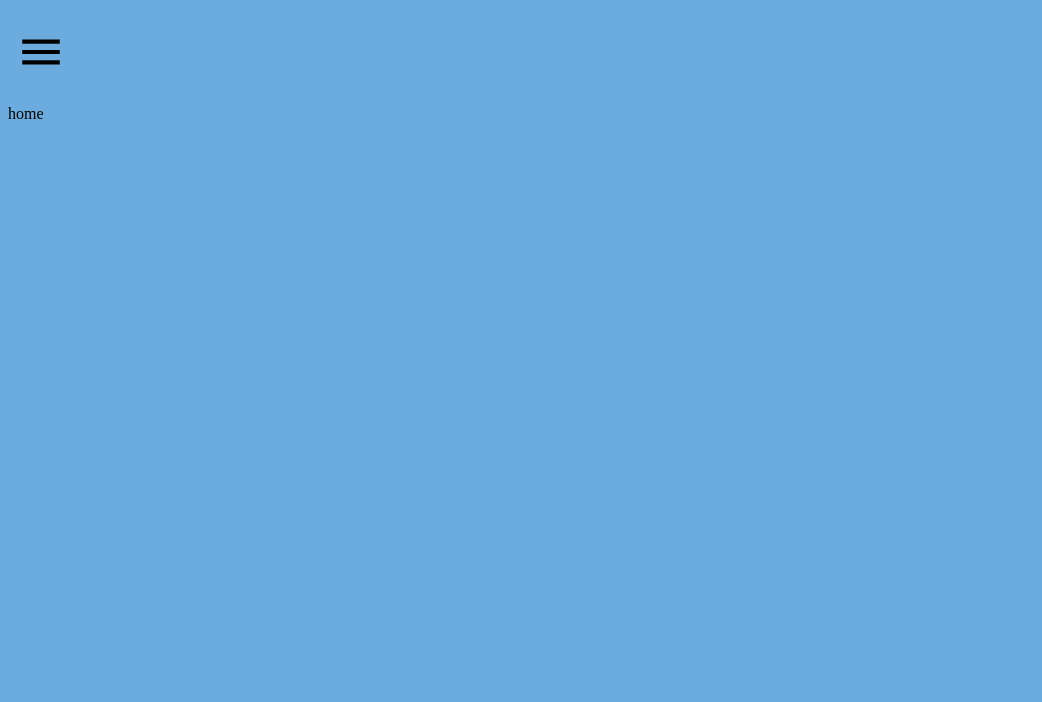
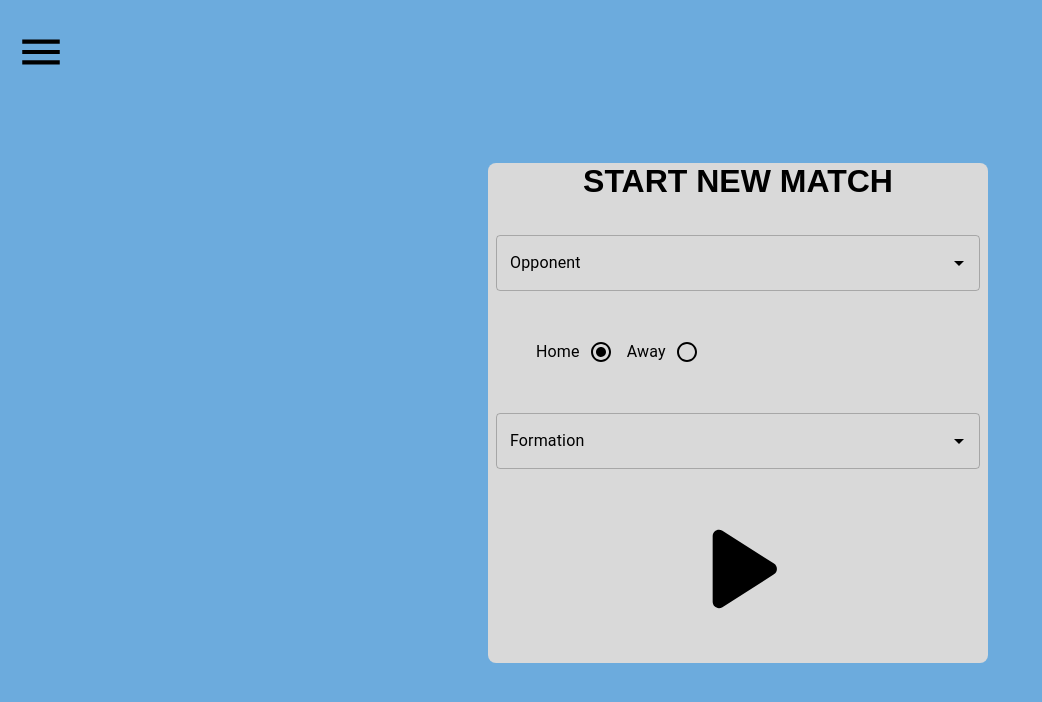
Before and after one commit to JasonP2002/man-city-hackathon-front-end, a React (Create React App) app in the folder hays-hackathon/: page / in a window 1280 px wide. Shown: the top 702 px of the page, without its empty margins (0-1042 px from the left). Built offline with nearby package versions, Linux system fonts and the light colour scheme.

Commit message:
initial selection box

```diff
--- a/hays-hackathon/src/Application.css
+++ b/hays-hackathon/src/Application.css
@@ -1,8 +1,32 @@
+body{
+    background-color: #6CABDD;
+    font-family: sans-serif;
+}
+
 h1{
     background-color: #6CABDD;
 
 }
 
-body{
-    background-color: #6CABDD;
+h2 {
+
+    text-align: center;
+    font-size: xx-large;
+
 }
+
+
+
+#dropdown, #dropdown-label{
+    color: black;
+    border-width: 5px;
+}
+
+
+.MuiSvgIcon-root{
+    color: black;
+}
+
+#playButton{
+    font-size: 9.5rem;
+}
--- a/hays-hackathon/src/components/layout/header.tsx
+++ b/hays-hackathon/src/components/layout/header.tsx
@@ -1,4 +1,3 @@
-import React from "react";
 import MenuListComposition from "./NavigationBar";
 
 const Header = () => {
--- a/hays-hackathon/src/components/pages/Home.tsx
+++ b/hays-hackathon/src/components/pages/Home.tsx
@@ -1,13 +1,155 @@
-import React from "react";
+import React, { useState } from "react";
 import Layout from "../layout/layout";
+import Box from "@mui/material/Box";
+import TextField from "@mui/material/TextField";
+import Autocomplete from "@mui/material/Autocomplete";
+import { createTheme, ThemeProvider } from "@mui/material/styles";
+import {
+  FormControl,
+  FormControlLabel,
+  IconButton,
+  Radio,
+  RadioGroup,
+} from "@mui/material";
+import PlayArrowRoundedIcon from "@mui/icons-material/PlayArrowRounded";
+import { useNavigate } from "react-router";
 
 export interface IHomePageProps {}
+const teams = [
+  { label: "Manchester United", shorthand: "MUN" },
+  { label: "West Ham", shorthand: "WHU" },
+  { label: "Liverpool", shorthand: "LIV" },
+];
+const formations = [
+  { label: "4-3-3", formationType: "defensive" },
+  { label: "3-5-2", formationType: "offensive" },
+  { label: "4-4-2", formationType: "defensive" },
+];
+const theme = createTheme({
+  palette: {
+    primary: {
+      main: "#D9D9D9",
+    },
+    secondary: {
+      light: "#0066ff",
+      main: "#000000",
+      contrastText: "#ffcc00",
+    },
+    contrastThreshold: 3,
+    tonalOffset: 0.2,
+  },
+});
 
 const HomePage: React.FunctionComponent<IHomePageProps> = (props) => {
+  const [location, setLocation] = React.useState("home");
+  const [opp, setOpp] = useState({});
+  const [form, setForm] = useState({});
+  // const [form, setForm] = React.useState("");
+
+  const anchorRef = React.useRef<HTMLButtonElement>(null);
+  const navigate = useNavigate();
+
+  const handleChange = (event: React.ChangeEvent<HTMLInputElement>) => {
+    setLocation((event.target as HTMLInputElement).value);
+  };
+  const handleClose =
+    (page: string) => (event: Event | React.SyntheticEvent) => {
+      if (
+        anchorRef.current &&
+        anchorRef.current.contains(event.target as HTMLElement)
+      ) {
+        return;
+      }
+      if (page) {
+        navigate(page);
+      }
+    };
+  console.log(opp);
+  console.log(form);
+  console.log(location);
   return (
-    <Layout>
-      <div>home</div>
-    </Layout>
+    <ThemeProvider theme={theme}>
+      <Layout>
+        <Box
+          sx={{
+            width: 500,
+            height: 500,
+            marginLeft: 60,
+            marginBlockStart: 10,
+            backgroundColor: "primary.main",
+            borderRadius: 2,
+          }}
+        >
+          <h2>START NEW MATCH</h2>
+          <div>
+            <Autocomplete
+              disablePortal
+              id="dropdown"
+              options={teams}
+              sx={{
+                padding: 1,
+              }}
+              onChange={(event, value) => setOpp({ value })}
+              renderInput={(params) => (
+                <TextField {...params} label="Opponent" />
+              )}
+            />
+            <FormControl>
+              <RadioGroup
+                className="checkbox"
+                row
+                value={location}
+                onChange={handleChange}
+                aria-labelledby="checkbox"
+                name="position"
+                defaultValue="top"
+                sx={{
+                  marginLeft: 18,
+                  margin: 4,
+                }}
+              >
+                <FormControlLabel
+                  id="checkbox"
+                  value="home"
+                  control={<Radio />}
+                  label="Home"
+                  labelPlacement="start"
+                />
+                <FormControlLabel
+                  id="checkbox"
+                  value="away"
+                  control={<Radio />}
+                  label="Away"
+                  labelPlacement="start"
+                />
+              </RadioGroup>
+            </FormControl>
+            <Autocomplete
+              disablePortal
+              id="dropdown"
+              options={formations}
+              sx={{
+                padding: 1,
+              }}
+              onChange={(event, value) => setForm({ value })}
+              renderInput={(params) => (
+                <TextField {...params} label="Formation" />
+              )}
+            />
+            <Box
+              m={1}
+              display="flex"
+              justifyContent="center"
+              alignItems="center"
+            >
+              <IconButton aria-label="start" onClick={handleClose("selection")}>
+                <PlayArrowRoundedIcon id="playButton" />
+              </IconButton>
+            </Box>
+          </div>
+        </Box>
+      </Layout>
+    </ThemeProvider>
   );
 };
 export default HomePage;
```
